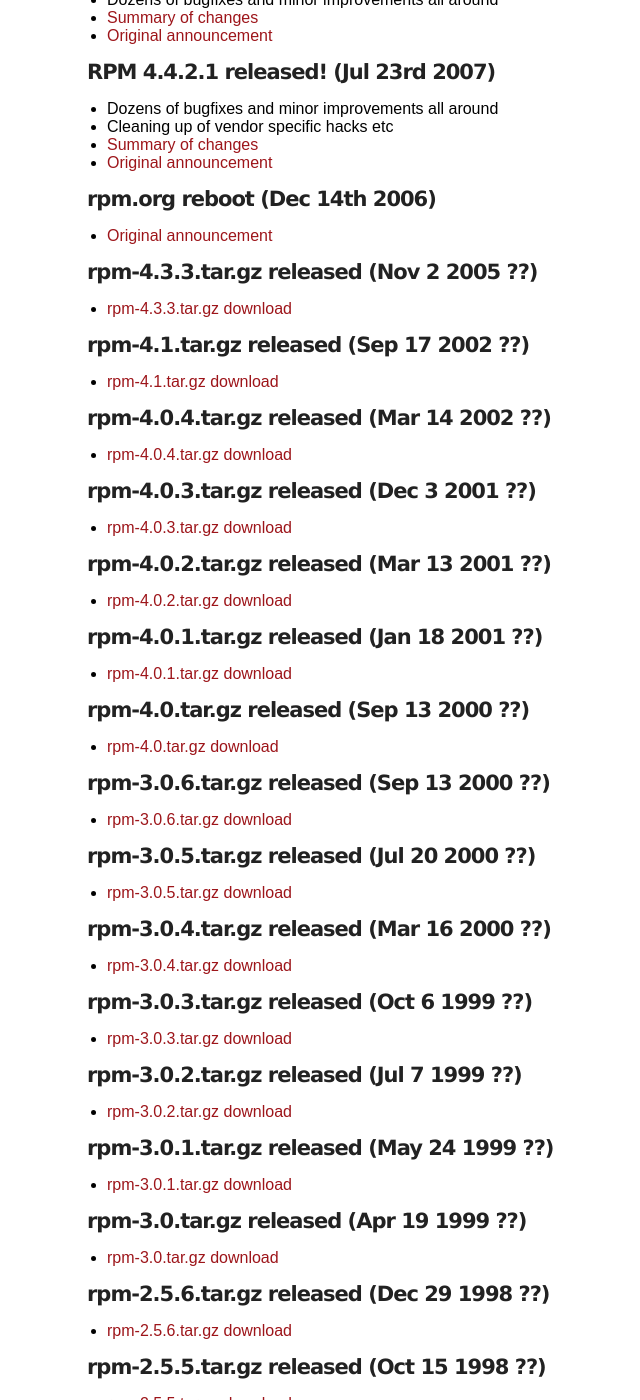
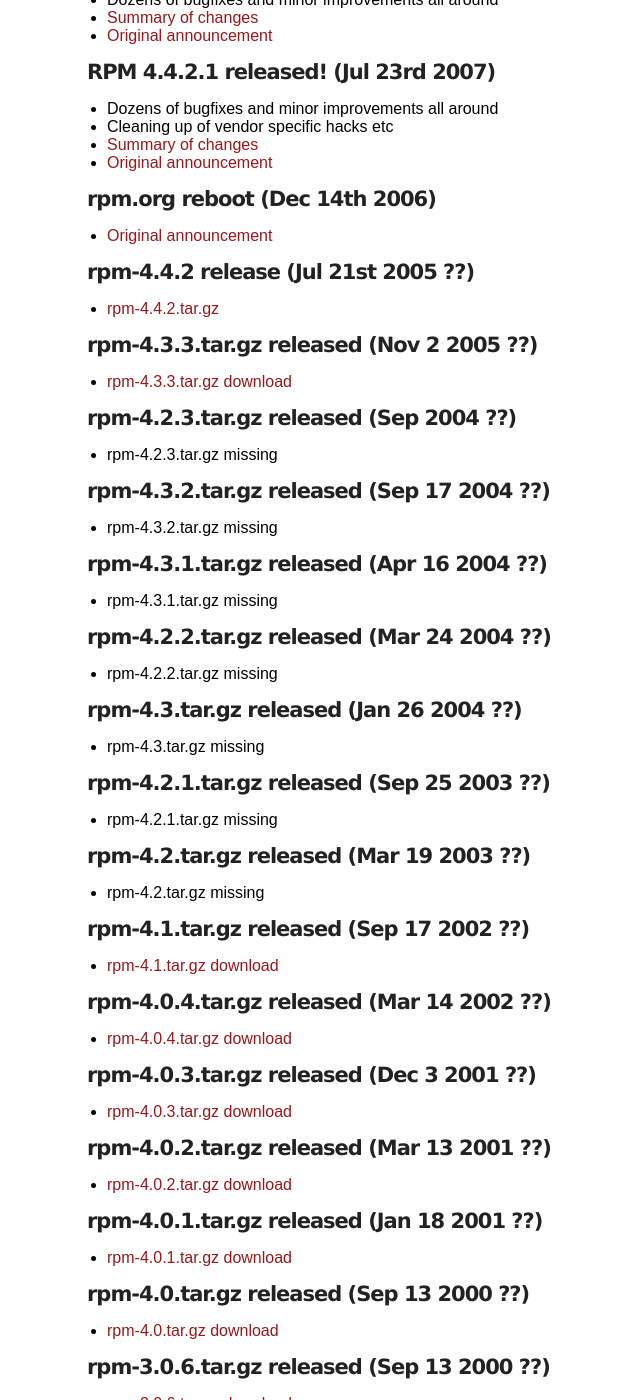
Before and after one commit to rpm-software-management/rpm-web, a Jekyll site: the page built from timeline.md, in a window 1280 px wide and 1400 px high, scrolled down 7448 px. Shown: the whole window, without its empty margins (163-803 px from the left). Built offline with Jekyll 4.4.1, drawn with Linux system fonts in a browser that asks for light colours.

Commit message:
Add a bunch of 4.2-4.4 era releases and estimated dates

```diff
--- a/timeline.md
+++ b/timeline.md
@@ -356,9 +356,41 @@ Due to a big surge in spam tickets in recent times, ticket creation and modifica
 
  * [Original announcement](https://http://lists.rpm.org/pipermail/rpm-announce/2006-December/000005.html)
 
+#### rpm-4.4.2 release (Jul 21st 2005 ??) ####
+
+ * [rpm-4.4.2.tar.gz](http://archive.rpm.org/releases/rpm-4.4.x/rpm-4.4.2.tar.gz)
+
 #### rpm-4.3.3.tar.gz released (Nov 2 2005 ??) ####
 
  * [rpm-4.3.3.tar.gz download](http://archive.rpm.org/releases/historical/rpm-4.3.x/rpm-4.3.3.tar.gz)
+
+#### rpm-4.2.3.tar.gz released (Sep 2004 ??) ####
+
+ * rpm-4.2.3.tar.gz missing
+
+#### rpm-4.3.2.tar.gz released (Sep 17 2004 ??) ####
+
+ * rpm-4.3.2.tar.gz missing
+
+#### rpm-4.3.1.tar.gz released (Apr 16 2004 ??) ####
+
+ * rpm-4.3.1.tar.gz missing
+
+#### rpm-4.2.2.tar.gz released (Mar 24 2004 ??) ####
+
+ * rpm-4.2.2.tar.gz missing
+
+#### rpm-4.3.tar.gz released (Jan 26 2004 ??) ####
+
+ * rpm-4.3.tar.gz missing
+
+#### rpm-4.2.1.tar.gz released (Sep 25 2003 ??) ####
+
+ * rpm-4.2.1.tar.gz missing
+
+#### rpm-4.2.tar.gz released (Mar 19 2003 ??) ####
+
+ * rpm-4.2.tar.gz missing
 
 #### rpm-4.1.tar.gz released (Sep 17 2002 ??) ####
 
```
